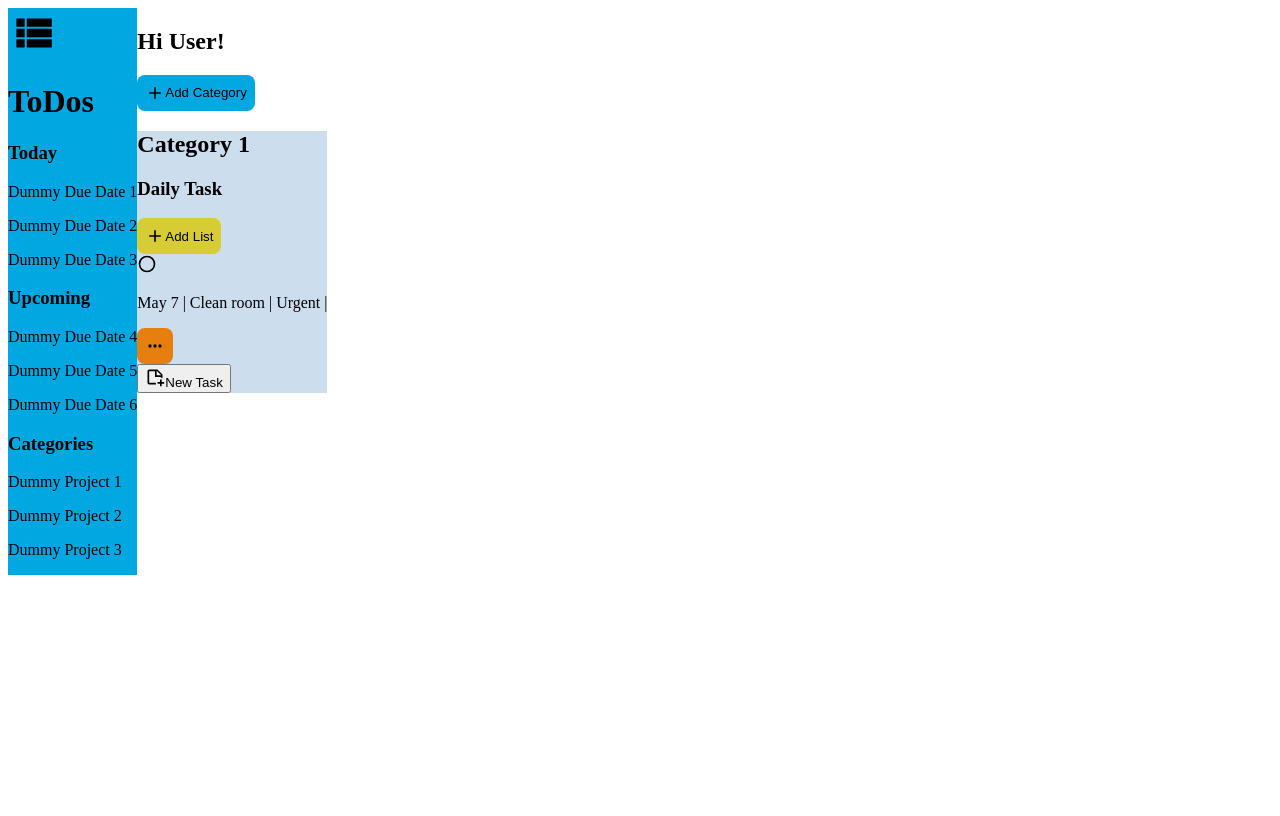
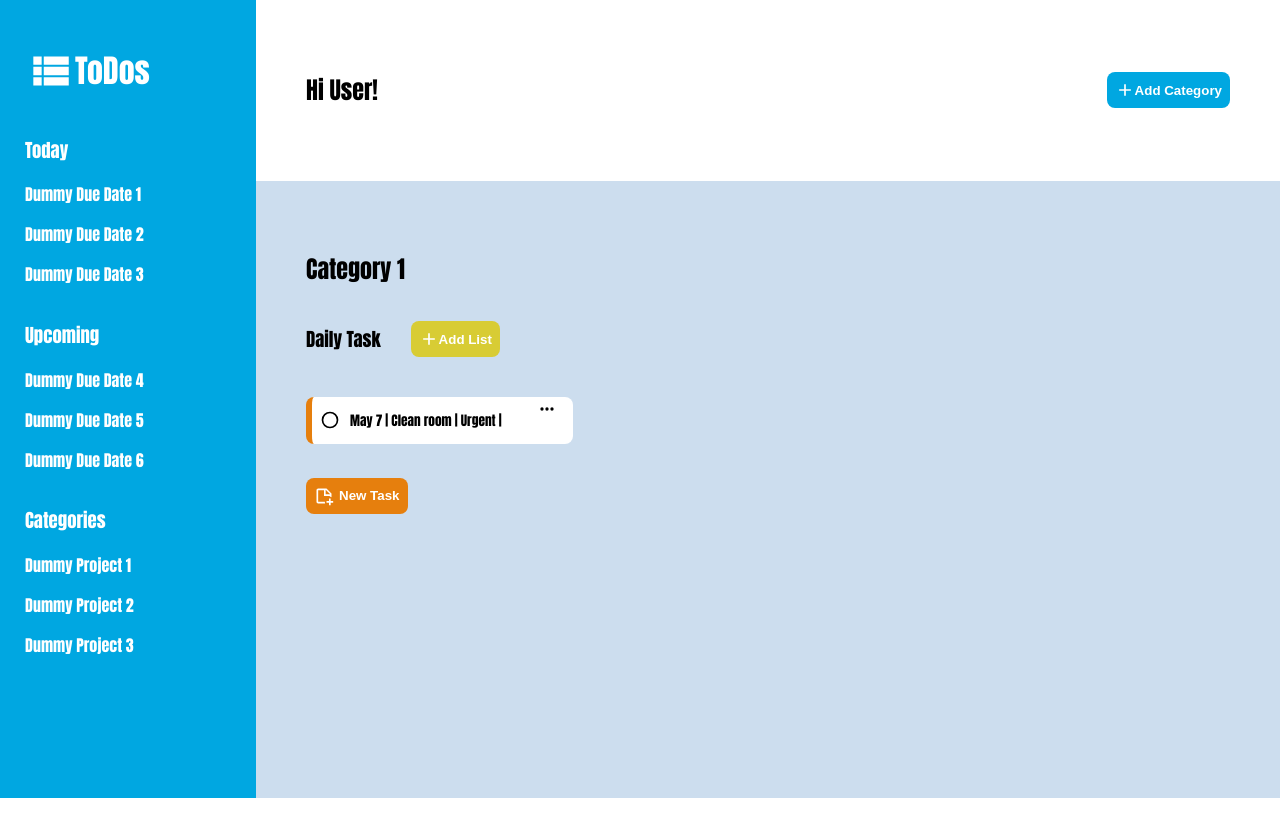
Before and after one commit to sasha-y-lab/to-do-list, a website built with webpack: page src/template.html in a window 1280 px wide. Built offline with nearby package versions, Linux system fonts and the light colour scheme.

Commit message:
Edit css to mock up app

```diff
--- a/src/styles.css
+++ b/src/styles.css
@@ -1,22 +1,69 @@
 body {
-
-    height: 100vh;
-
+height: 100%;
+display: flex;
+font-family: Impact, Haettenschweiler, 'Arial Narrow Bold', sans-serif;
+color: black;
+margin: 0px;
+padding: 0px;
 }
 
 #container {
-display: flex;
+display: grid;
 width: 100vw;
+grid-template-columns: 1fr 4fr;
+height: 100%;
+
 
 }
 
 #sidebar {
+    display: flex;
+    flex-direction: column;
     background-color: #00A7E1;
+
+    color: white;
+    padding-top: 25px;
+    padding-left: 25px;
+    height: 100%;
+    grid-column: 1 / 2;
+    padding-bottom: 50px;
 }
 
-#todo-sect {
-    background-color: #CCDDEE;
+
+#title {
+    display: flex;
+    align-items: center;
 }
+
+
+.title-img {
+    fill: white;
+}
+
+#main-content {
+    display: grid;
+    grid-template-rows: 1fr 3fr;
+    grid-column: 2 / 3;
+    grid-row: 1 / 2;
+    height: 100%;
+    margin: 0;
+    padding: 0;
+
+}
+
+header {
+    display: flex;
+    justify-content: space-between;
+    align-items: center;
+    padding-left: 50px;
+    padding-right: 50px;
+    min-height: 125px;
+  padding: 0 50px;
+  flex-shrink: 0;
+  grid-row: 1 / 1;
+
+}
+
 
 button#addcat {
     background-color: #00A7E1;
@@ -25,6 +72,44 @@ button#addcat {
     display: flex;
     align-items: center;
     border-radius: 8px;
+    font-weight: bold;
+    color: white;
+}
+
+#todo-sect {
+    background-color: #CCDDEE;
+    display: flex;
+    gap: 15px;
+    padding-left: 50px;
+    padding-right: 50px;
+    padding-top: 50px;
+    padding-bottom: 25px;
+    height: 100%;
+    grid-row: 2 / 3;
+
+
+}
+
+#category-sect {
+    width: 250px;
+    display: flex;
+    flex-direction: column;
+
+
+}
+
+#list-sect {
+    display: flex;
+    flex-direction: column;
+    row-gap: 25px;
+
+}
+
+#list-heading {
+    display: flex;
+    column-gap: 30px;
+    align-items: center;
+
 }
 
 button#addlist {
@@ -35,7 +120,56 @@ button#addlist {
     display: flex;
     align-items: center;
     border-radius: 8px;
+    font-weight: bold;
+    color: white;
 }
+
+
+.card {
+    height: 75%;
+    width: 245px;
+    background-color: white;
+    border-left-color: #E67F0D;
+    border-left-width: 6px;
+    border-left-style: solid;
+    border-radius: 8px;
+    display: flex;
+    flex-direction: column;
+    padding-left: 8px;
+    padding-right: 8px;
+    padding-bottom: 5px;
+    row-gap: 0px;
+    justify-content: center;
+}
+
+#editdivbtn {
+    display: flex;
+    justify-content: flex-end;
+    margin-top: -2px;
+
+}
+
+#taskdisplay {
+    display: flex;
+    align-items: center;
+    column-gap: 10px;
+    margin-top: -30px;
+}
+
+#taskdisplay p {
+
+    font-size: smaller;
+}
+
+
+button#edit-task {
+    display: flex;
+    border-style: none;
+    padding: 8px;
+    background-color: transparent;
+}
+
+
 
 button#newtask {
     background-color: #E67F0D;
@@ -44,4 +178,16 @@ button#newtask {
     display: flex;
     align-items: center;
     border-radius: 8px;
+    font-weight: bold;
+    color: white;
+    column-gap: 5px;
 }
+
+.addctgry, .addlst, .addnewtsk {
+
+    fill: white;
+}
+
+dialog#cardadd, dialog#projectadd {
+    display: none;
+}
--- a/src/template.html
+++ b/src/template.html
@@ -11,7 +11,7 @@
 
 <div id="sidebar">
 
-    <div id="title"><svg xmlns="http://www.w3.org/2000/svg" viewBox="0 0 24 24" width="50px" height="50px"><path d="M9,5V9H21V5M9,19H21V15H9M9,14H21V10H9M4,9H8V5H4M4,19H8V15H4M4,14H8V10H4V14Z" /></svg><h1>ToDos</h1></div>
+    <div id="title"><svg xmlns="http://www.w3.org/2000/svg" viewBox="0 0 24 24" width="50px" height="50px" class="title-img"><path d="M9,5V9H21V5M9,19H21V15H9M9,14H21V10H9M4,9H8V5H4M4,19H8V15H4M4,14H8V10H4V14Z" /></svg><h1>ToDos</h1></div>
 
 
 
@@ -48,7 +48,7 @@
     <div id="greeting"><h2>Hi User!</h2></div>
 
 <div id="add-project">
-    <button id="addcat"><svg xmlns="http://www.w3.org/2000/svg" viewBox="0 0 24 24" width="20px" height="20px"><path d="M19,13H13V19H11V13H5V11H11V5H13V11H19V13Z" /></svg> Add Category</button>
+    <button id="addcat"><svg xmlns="http://www.w3.org/2000/svg" viewBox="0 0 24 24" width="20px" height="20px" class="addctgry"><path d="M19,13H13V19H11V13H5V11H11V5H13V11H19V13Z" /></svg> Add Category</button>
     <dialog id="projectadd">
         <div id="addproj-popup">
             <form id="addprj-form" data-parent="form" name="form" class="form">
@@ -77,17 +77,37 @@
 
 <div id="todo-sect">
 
+<div id="category-sect">
+<h2>Category 1</h2>
 <div id="list-sect">
-<h2>Category 1</h2>
-<h3>Daily Task</h3> <button id="addlist"><svg xmlns="http://www.w3.org/2000/svg" viewBox="0 0 24 24" width="20px" height="20px"><path d="M19,13H13V19H11V13H5V11H11V5H13V11H19V13Z" /></svg>Add List</button>
+    <div id="list-heading">
+
+<div id="list-title">
+<h3>Daily Task</h3>
+</div>
+
+<div id="listbtn">
+<button id="addlist"><svg xmlns="http://www.w3.org/2000/svg" viewBox="0 0 24 24" width="20px" height="20px" class="addlst"><path d="M19,13H13V19H11V13H5V11H11V5H13V11H19V13Z" /></svg>Add List</button>
+</div>
+
+</div>
 
 <div id="task-sect">
+
+
     <div class="card">
+        <div id="editdivbtn">
+            <button id="edit-task"><svg xmlns="http://www.w3.org/2000/svg" viewBox="0 0 24 24" width="20px" height="20px" class="editbtn"><path d="M16,12A2,2 0 0,1 18,10A2,2 0 0,1 20,12A2,2 0 0,1 18,14A2,2 0 0,1 16,12M10,12A2,2 0 0,1 12,10A2,2 0 0,1 14,12A2,2 0 0,1 12,14A2,2 0 0,1 10,12M4,12A2,2 0 0,1 6,10A2,2 0 0,1 8,12A2,2 0 0,1 6,14A2,2 0 0,1 4,12Z" /></svg></button>
+        </div>
+
+        <div id="taskdisplay">
         <svg xmlns="http://www.w3.org/2000/svg" viewBox="0 0 24 24" width="20px" height="20px"><path d="M12,20A8,8 0 0,1 4,12A8,8 0 0,1 12,4A8,8 0 0,1 20,12A8,8 0 0,1 12,20M12,2A10,10 0 0,0 2,12A10,10 0 0,0 12,22A10,10 0 0,0 22,12A10,10 0 0,0 12,2Z" /></svg>
-        <p>May 7 | Clean room | Urgent |</p><button id="newtask"><svg xmlns="http://www.w3.org/2000/svg" viewBox="0 0 24 24" width="20px" height="20px"><path d="M16,12A2,2 0 0,1 18,10A2,2 0 0,1 20,12A2,2 0 0,1 18,14A2,2 0 0,1 16,12M10,12A2,2 0 0,1 12,10A2,2 0 0,1 14,12A2,2 0 0,1 12,14A2,2 0 0,1 10,12M4,12A2,2 0 0,1 6,10A2,2 0 0,1 8,12A2,2 0 0,1 6,14A2,2 0 0,1 4,12Z" /></svg></button>
+        <p>May 7 | Clean room | Urgent |</p>
     </div>
 
-    <div id="new-task"><button><svg xmlns="http://www.w3.org/2000/svg" viewBox="0 0 24 24" width="20px" height="20px"><path d="M5 19V5H12V12H19V13C19.7 13 20.37 13.13 21 13.35V9L15 3H5C3.89 3 3 3.89 3 5V19C3 20.1 3.89 21 5 21H13.35C13.13 20.37 13 19.7 13 19H5M14 4.5L19.5 10H14V4.5M23 18V20H20V23H18V20H15V18H18V15H20V18H23Z" /></svg>New Task</button></div>
+    </div>
+
+
 
     <dialog id="cardadd">
     <div id="popup">
@@ -129,6 +149,8 @@
     </div>
         </dialog>
 </div>
+<div id="new-task"><button id="newtask"><svg xmlns="http://www.w3.org/2000/svg" viewBox="0 0 24 24" width="20px" height="20px" class="addnewtsk"><path d="M5 19V5H12V12H19V13C19.7 13 20.37 13.13 21 13.35V9L15 3H5C3.89 3 3 3.89 3 5V19C3 20.1 3.89 21 5 21H13.35C13.13 20.37 13 19.7 13 19H5M14 4.5L19.5 10H14V4.5M23 18V20H20V23H18V20H15V18H18V15H20V18H23Z" /></svg>New Task</button></div>
+</div>
 
 </div>
 
```
